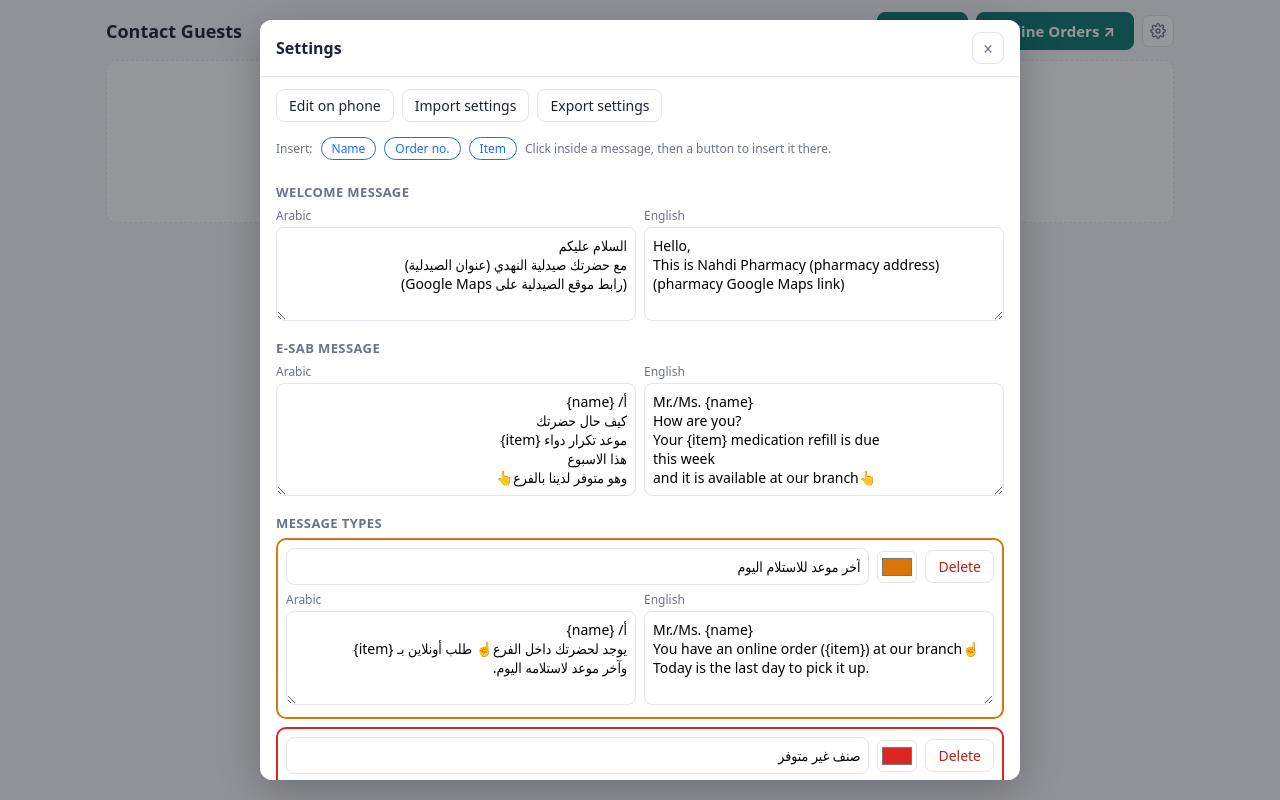
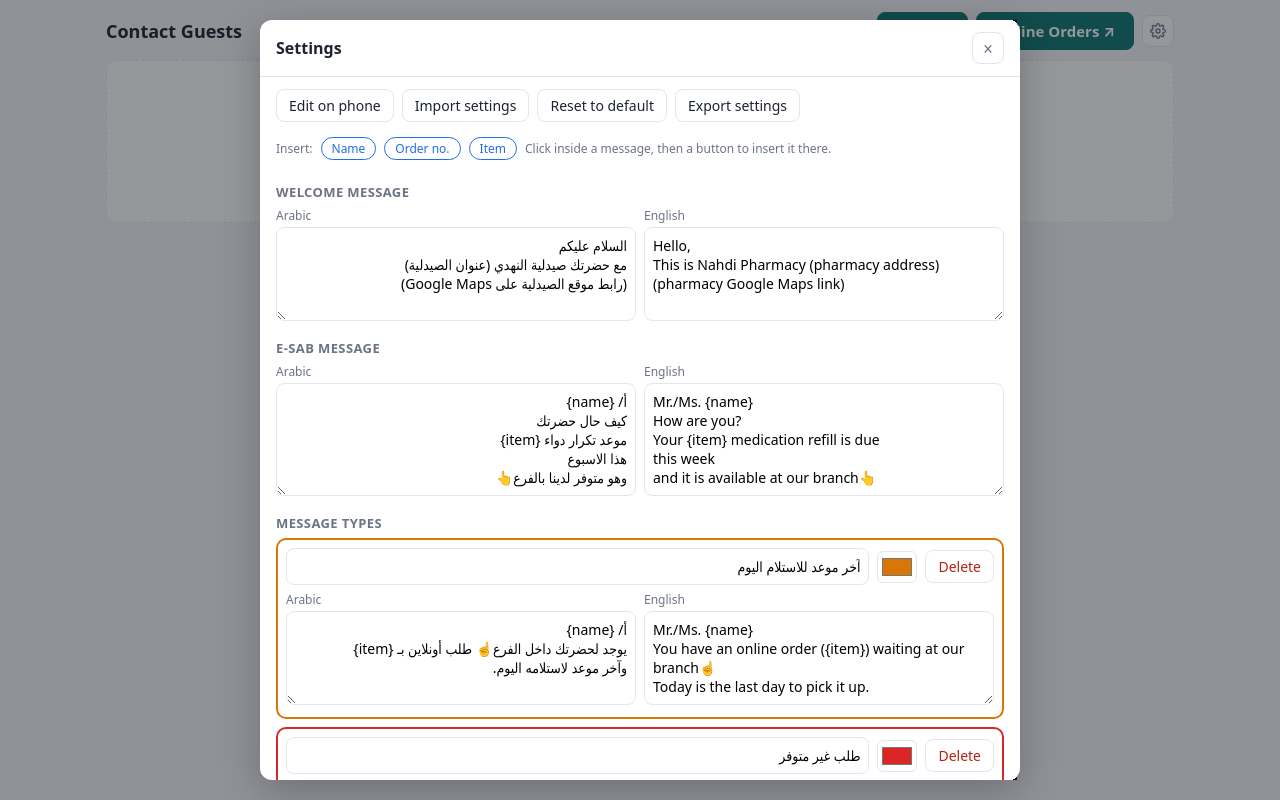
Before and after one commit to usamasala7eldin/Yalla, a plain HTML site: page ContactGuests.html in a window 1280 px wide. Both pictures are taken after a click on the button "Settings". Drawn offline with Linux system fonts and the light colour scheme.

Commit message:
Update ContactGuests.html

```diff
--- a/ContactGuests.html
+++ b/ContactGuests.html
@@ -147,6 +147,7 @@
     <div class="row-flex" style="margin-bottom:6px">
       <button class="btn" id="btnPhoneEdit" data-i18n="phoneEdit"></button>
       <button class="btn" id="btnImport" data-i18n="importSettings"></button>
+      <button class="btn" id="btnResetDefault" data-i18n="resetDefault"></button>
       <button class="btn" id="btnExport"><span data-i18n="exportSettings"></span><span class="unsaved" id="unsavedMark" hidden></span></button>
     </div>
     <div class="sf" id="settingsForm"></div>
@@ -196,13 +197,13 @@ const DEFAULT_SETTINGS = {
   types: [
     { id: 't1', title: 'آخر موعد للاستلام اليوم', color: '#d97706',
       ar: 'أ/ {name}\nيوجد لحضرتك داخل الفرع☝️ طلب أونلاين بـ {item}\nوآخر موعد لاستلامه اليوم.',
-      en: 'Mr./Ms. {name}\nYou have an online order ({item}) at our branch☝️\nToday is the last day to pick it up.' },
-    { id: 't2', title: 'صنف غير متوفر', color: '#dc2626',
-      ar: 'أ/ {name}\nنعتذر من حضرتك، الصنف {item} في طلبك الأونلاين رقم {order} غير متوفر حاليًا بالفرع.',
-      en: 'Mr./Ms. {name}\nWe are sorry, {item} in your online order {order} is currently not available at our branch.' },
+      en: 'Mr./Ms. {name}\nYou have an online order ({item}) waiting at our branch☝️\nToday is the last day to pick it up.' },
+    { id: 't2', title: 'طلب غير متوفر', color: '#dc2626',
+      ar: 'أ/ {name}\nنعتذر من حضرتك، الطلب رقم {order} غير متوفر حاليًا بالفرع.',
+      en: 'Mr./Ms. {name}\nWe are sorry, order no. {order} is currently not available at our branch.' },
     { id: 't3', title: 'طلب متوفر جزئيًا', color: '#2563eb',
-      ar: 'أ/ {name}\nطلبك الأونلاين رقم {order} متوفر جزئيًا بالفرع، والصنف {item} غير متوفر حاليًا.\nهل تود استلام الأصناف المتوفرة فقط؟',
-      en: 'Mr./Ms. {name}\nYour online order {order} is partly available at our branch; {item} is currently not available.\nWould you like to pick up the available items only?' }
+      ar: 'أ/ {name}\nطلبك الأونلاين رقم {order} متوفر جزئيًا بالفرع، والصنف {item} غير متوفر حاليًا.\nهل تود استلام المتوفر فقط؟',
+      en: 'Mr./Ms. {name}\nYour online order no. {order} is partially available at our branch, and {item} is currently not available.\nWould you like to pick up the available items only?' }
   ]
 };
 
@@ -229,6 +230,8 @@ const I18N = {
     importDone: 'Settings imported.', importFail: 'This file is not a valid settings file.',
     unsavedShort: 'unsaved', unsavedHint: 'Settings changed since the last export. Export before closing this page.',
     clearConfirm: 'Clear all cards?',
+    resetDefault: 'Reset to default', resetConfirm: 'Replace all messages in this window with the default messages?',
+    resetDone: 'Default messages loaded. Press Save to keep them.',
     phoneEdit: 'Edit on phone',
     phoneHelp: 'Scan this code with your phone, edit the settings, then press "Send to computer" on the phone.',
     phoneExpires: 'This link expires in',
@@ -811,6 +814,12 @@ function bind() {
     toast(t('saved'));
   };
   $('btnPhoneEdit').onclick = startPhoneSession;
+  // Fills the form only; nothing changes until Save is pressed
+  $('btnResetDefault').onclick = () => {
+    if (!confirm(t('resetConfirm'))) return;
+    renderSettingsForm($('settingsForm'), JSON.parse(JSON.stringify(DEFAULT_SETTINGS)));
+    $('settingsMsg').className = 'msg ok'; $('settingsMsg').textContent = t('resetDone');
+  };
   $('btnPhoneUse').onclick = usePhoneSettings;
   $('dlgPhone').addEventListener('close', () => { phone.received = null; endPhoneSession(); });
   document.querySelectorAll('dialog [data-close]').forEach(b => b.onclick = () => b.closest('dialog').close());
```
